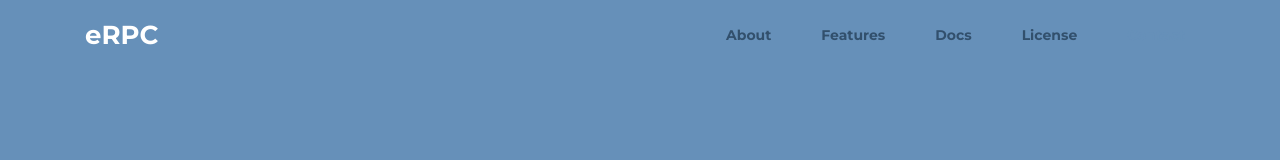
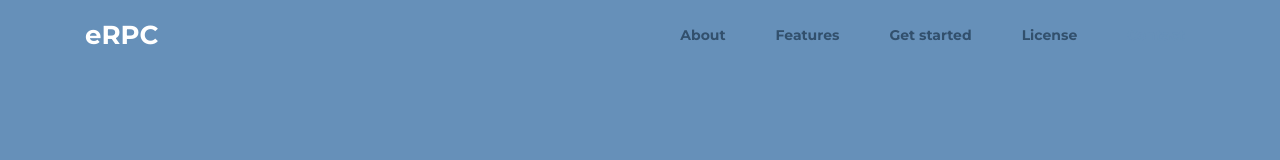
Before and after one commit to erpc-io/erpc-io.github.io, a plain HTML site: page index.html in a window 1280 px wide. Shown: the top 160 px of the page. Drawn offline with Linux system fonts and the light colour scheme.

Commit message:
docs -> get started in navigation menu

```diff
--- a/index.html
+++ b/index.html
@@ -47,7 +47,7 @@
                         <li class="nav-item sr-only"><a class="nav-link scrollto" href="#promo">Home</a></li>
                         <li class="nav-item"><a class="nav-link scrollto" href="#about">About</a></li>
                         <li class="nav-item"><a class="nav-link scrollto" href="#features">Features</a></li>
-                        <li class="nav-item"><a class="nav-link scrollto" href="#docs">Docs</a></li>
+                        <li class="nav-item"><a class="nav-link scrollto" href="#docs">Get started</a></li>
                         <li class="nav-item"><a class="nav-link scrollto" href="#license">License</a></li>
                         <li class="nav-item last"><a class="nav-link scrollto" href="#contact">Contact</a></li>
                     </ul><!--//nav-->
```
